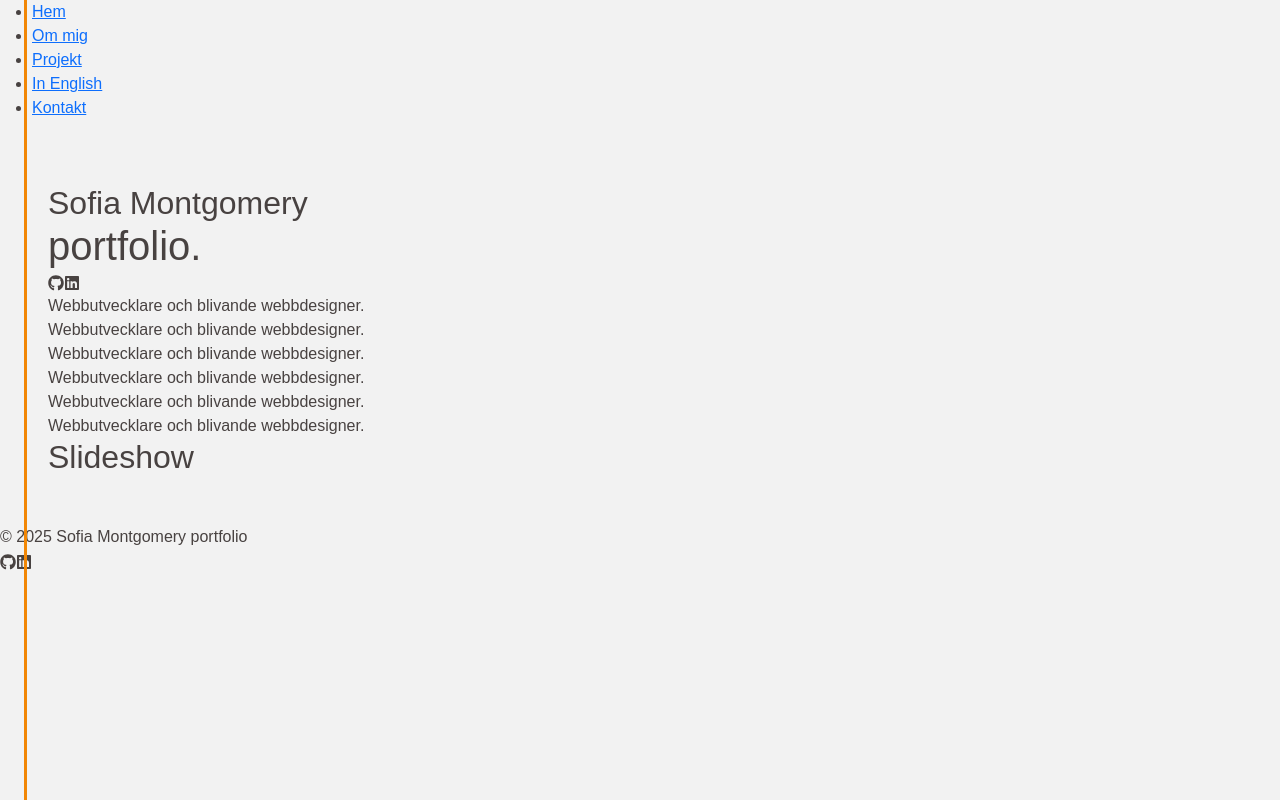
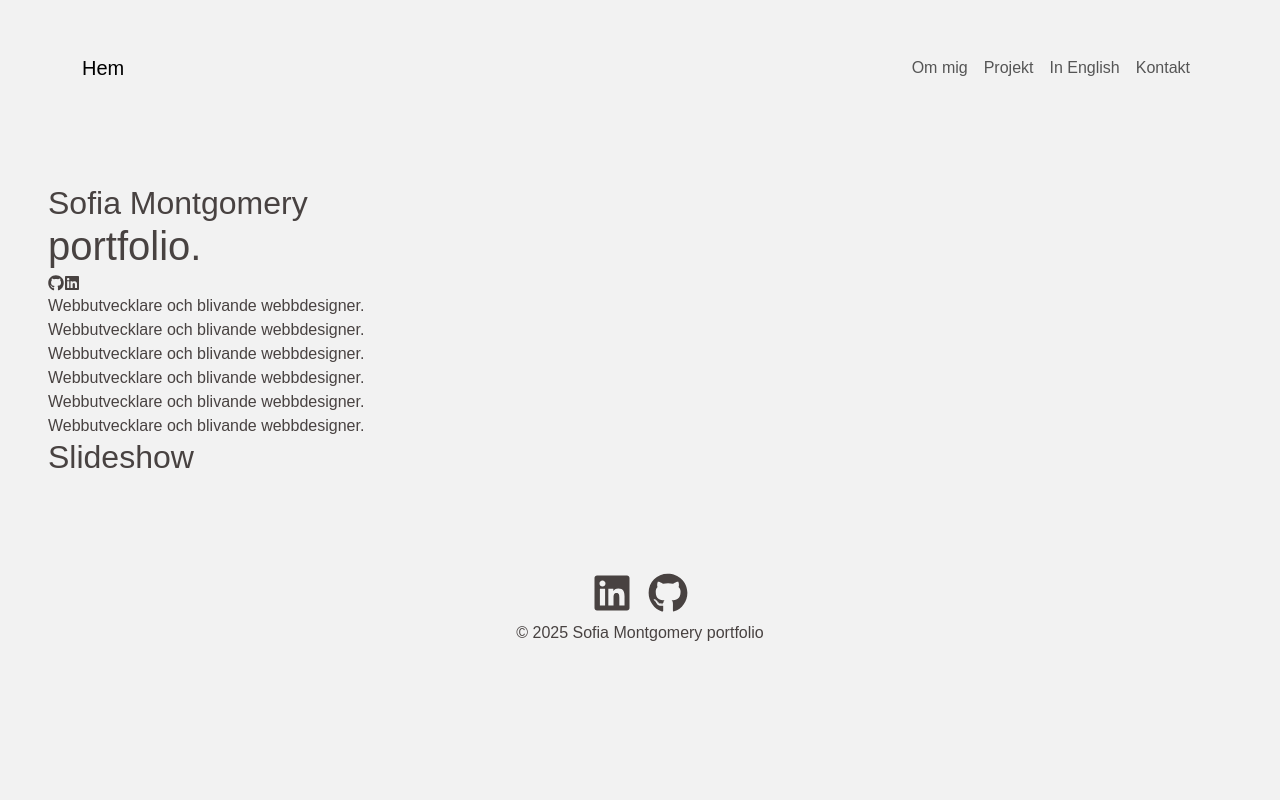
Before and after one commit to fiamont/new-portfolio, a React (Vite) app: page / in a window 1280 px wide. Built offline with nearby package versions, Linux system fonts and the light colour scheme; a web font is replaced by a local one.

Commit message:
fully functioning navbar, edit design navbar and footer

```diff
--- a/src/App.jsx
+++ b/src/App.jsx
@@ -5,12 +5,10 @@ import About from "./pages/About";
 import Projects from "./pages/Projects";
 import Contact from "./pages/Contact";
 import InEnglish from "./pages/InEnglish";
-import FullScreenLine from "./components/layout/FullScreenLine";
 
 function App() {
   return (
     <Router>
-      {/* <FullScreenLine /> */}
       <Layout>
         <Routes>
           <Route path="/" element={<Home />} />
--- a/src/components/index.js
+++ b/src/components/index.js
@@ -7,7 +7,7 @@ export { default as ProjectBox } from "./features/Project/ProjectBox.jsx";
 export { default as WebDesignPart } from "./features/Project/WebDesignPart.jsx";
 
 //layout
-export { default as Navbar } from "./layout/Navbar/Navbar.jsx";
+export { default as Navigation } from "./layout/Navigation.jsx";
 export { default as Footer } from "./layout/Footer.jsx";
 export { default as FullScreenLine } from "./layout/FullScreenLine.jsx";
 export { default as Layout } from "./layout/Layout.jsx";
--- a/src/components/layout/Footer.jsx
+++ b/src/components/layout/Footer.jsx
@@ -1,27 +1,19 @@
 import styled from "styled-components";
 import { FaLinkedin, FaGithub } from "react-icons/fa";
 
-const FooterContainer = styled.footer``;
-
-const FooterText = styled.p``;
-
-const IconContainer = styled.div``;
-
-const StyledGithub = styled(FaGithub)``;
-
-const StyledLinkedin = styled(FaLinkedin)``;
-
 function Footer() {
   return (
-    <FooterContainer>
-      <FooterText>
-        &copy; {new Date().getFullYear()} Sofia Montgomery portfolio
-      </FooterText>
-      <IconContainer>
-        <StyledGithub />
-        <StyledLinkedin />
-      </IconContainer>
-    </FooterContainer>
+    <div>
+      <footer className="container-fluid text-center p-2 p-sm-3 p-md-4 p-lg-5">
+        <div>
+          <FaLinkedin className="mx-2 fs-1 fs-lg-2" />
+          <FaGithub className="mx-2 fs-1 fs-lg-2" />
+        </div>
+        <p className="pt-2">
+          &copy; {new Date().getFullYear()} Sofia Montgomery portfolio
+        </p>
+      </footer>
+    </div>
   );
 }
 
--- a/src/components/layout/Layout.jsx
+++ b/src/components/layout/Layout.jsx
@@ -1,10 +1,9 @@
-import { Navbar, Footer, FullScreenLine } from "../index.js";
+import { Navigation, Footer } from "../index.js";
 
 const Layout = ({ children }) => {
   return (
     <div>
-      <FullScreenLine />
-      <Navbar />
+      <Navigation />
       <main className="p-2 p-sm-3 p-md-4 p-lg-5">{children}</main>
       <Footer />
     </div>
--- a/src/components/layout/Navbar/Navbar.jsx
+++ /dev/null
@@ -1,27 +0,0 @@
-import { StyledNavbar, NavList, NavItem, NavLink } from "./Navbar.styles.js";
-
-const Navbar = () => {
-  return (
-    <StyledNavbar>
-      <NavList>
-        <NavItem>
-          <NavLink to="/">Hem</NavLink>
-        </NavItem>
-        <NavItem>
-          <NavLink to="/about">Om mig</NavLink>
-        </NavItem>
-        <NavItem>
-          <NavLink to="/projects">Projekt</NavLink>
-        </NavItem>
-        <NavItem>
-          <NavLink to="/inEnglish">In English</NavLink>
-        </NavItem>
-        <NavItem>
-          <NavLink to="/contact">Kontakt</NavLink>
-        </NavItem>
-      </NavList>
-    </StyledNavbar>
-  );
-};
-
-export default Navbar;
--- a/src/components/layout/Navbar/Navbar.styles.js
+++ /dev/null
@@ -1,14 +0,0 @@
-import styled from "styled-components";
-import { Link } from "react-router-dom";
-
-// Navbar
-export const StyledNavbar = styled.nav``;
-
-// NavList
-export const NavList = styled.ul``;
-
-// li
-export const NavItem = styled.li``;
-
-// Link
-export const NavLink = styled(Link)``;
--- /dev/null
+++ b/src/components/layout/Navigation.jsx
@@ -0,0 +1,51 @@
+import Container from "react-bootstrap/Container";
+import Nav from "react-bootstrap/Nav";
+import Navbar from "react-bootstrap/Navbar";
+import { Link } from "react-router-dom";
+import styled from "styled-components";
+
+const StyledNavbar = styled(Navbar)`
+  background: none;
+  .navbar-toggler {
+    border: none;
+  }
+`;
+
+const StyledContainer = styled(Container)`
+  background: none;
+`;
+
+function Navigation() {
+  return (
+    <StyledNavbar
+      collapseOnSelect
+      expand="lg"
+      className="p-2 p-sm-3 p-md-4 p-lg-5"
+    >
+      <StyledContainer>
+        <Navbar.Brand as={Link} to={"/"}>
+          Hem
+        </Navbar.Brand>
+        <Navbar.Toggle aria-controls="responsive-navbar-nav" />
+        <Navbar.Collapse id="responsive-navbar-nav">
+          <Nav className="ms-auto">
+            <Nav.Link as={Link} to={"/about"}>
+              Om mig
+            </Nav.Link>
+            <Nav.Link as={Link} to={"/projects"}>
+              Projekt
+            </Nav.Link>
+            <Nav.Link as={Link} to={"/inEnglish"}>
+              In English
+            </Nav.Link>
+            <Nav.Link as={Link} to={"/contact"}>
+              Kontakt
+            </Nav.Link>
+          </Nav>
+        </Navbar.Collapse>
+      </StyledContainer>
+    </StyledNavbar>
+  );
+}
+
+export default Navigation;
--- a/src/pages/Home.jsx
+++ b/src/pages/Home.jsx
@@ -1,6 +1,6 @@
 import { homeText } from "../texts/homeText";
 import { FaLinkedin, FaGithub } from "react-icons/fa";
-import { Slideshow, TextBox, VerticalLine } from "../components/index.js";
+import { Slideshow, TextBox } from "../components/index.js";
 import {
   HeaderDiv,
   HeaderOne,
@@ -11,7 +11,6 @@ import {
 function Home() {
   return (
     <div>
-      {/* <VerticalLine width="24px" color="var(--yellow-color)" $right="15%" /> */}
       <HeaderDiv>
         <HeaderOne>{homeText.headingOne}</HeaderOne>
         <HeaderTwo>{homeText.headingTwo}</HeaderTwo>
```
